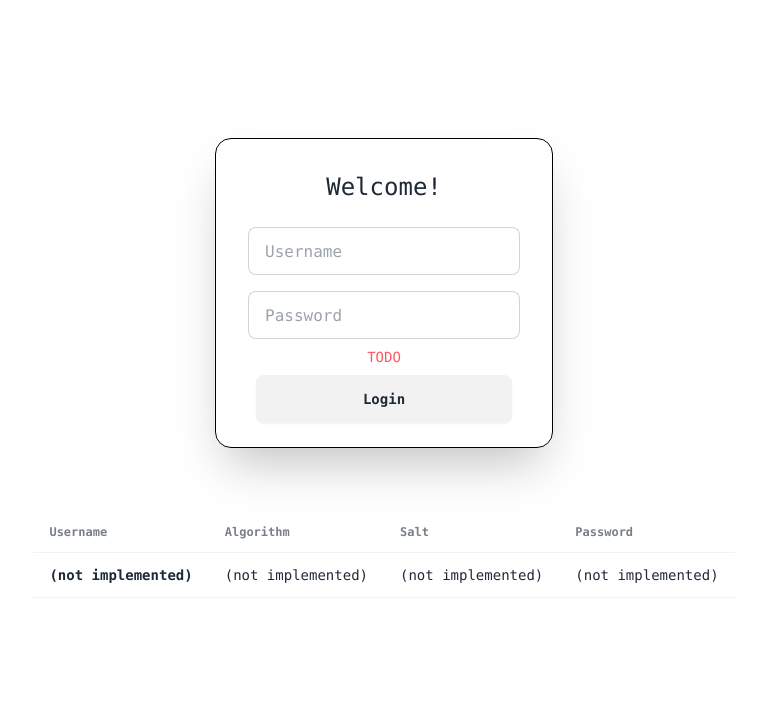
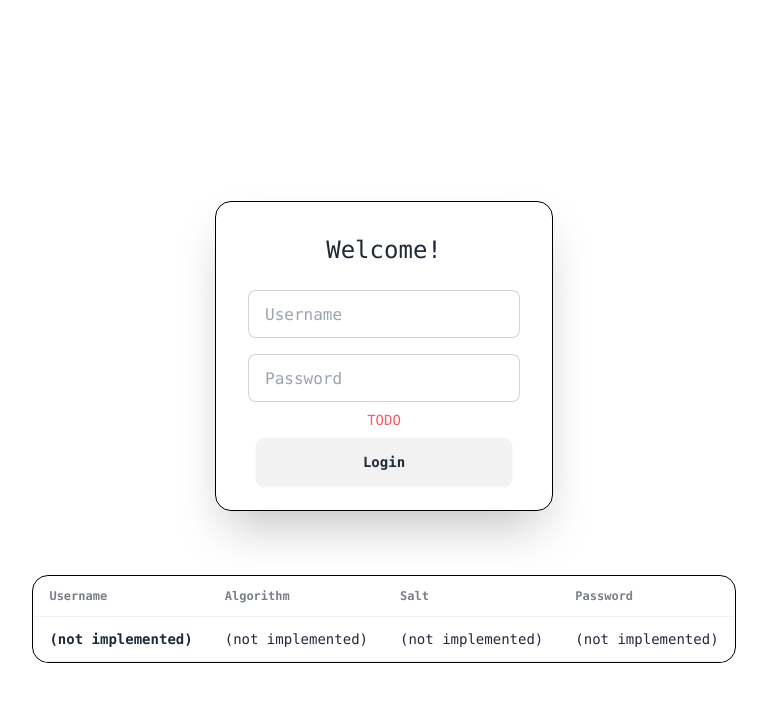
Before and after one commit to vanfossen/eduhash, a Vue app: page / in a window 1280 px wide. Shown: the top 702 px of the page, without its empty margins (256-1023 px from the left). Built offline with nearby package versions, Linux system fonts and the light colour scheme.

Commit message:
update style

```diff
--- a/src/components/Crypto.vue
+++ b/src/components/Crypto.vue
@@ -1,8 +1,8 @@
 <script setup lang="ts"></script>
 
 <template>
-  <div class="overflow-x-auto">
-    <table class="table my-16 font-mono">
+  <div class="overflow-x-auto rounded-2xl border border-black">
+    <table class="table font-mono">
       <thead>
         <tr>
           <th>Username</th>
--- a/src/components/Login.vue
+++ b/src/components/Login.vue
@@ -3,7 +3,7 @@
 
 <template>
   <div
-    class="flex flex-col items-center rounded-2xl border border-black px-8 py-4 font-mono shadow-2xl"
+    class="my-16 flex flex-col items-center rounded-2xl border border-black px-8 py-4 font-mono shadow-2xl"
   >
     <h1 class="mx-2 my-4 text-2xl">Welcome!</h1>
 
```
